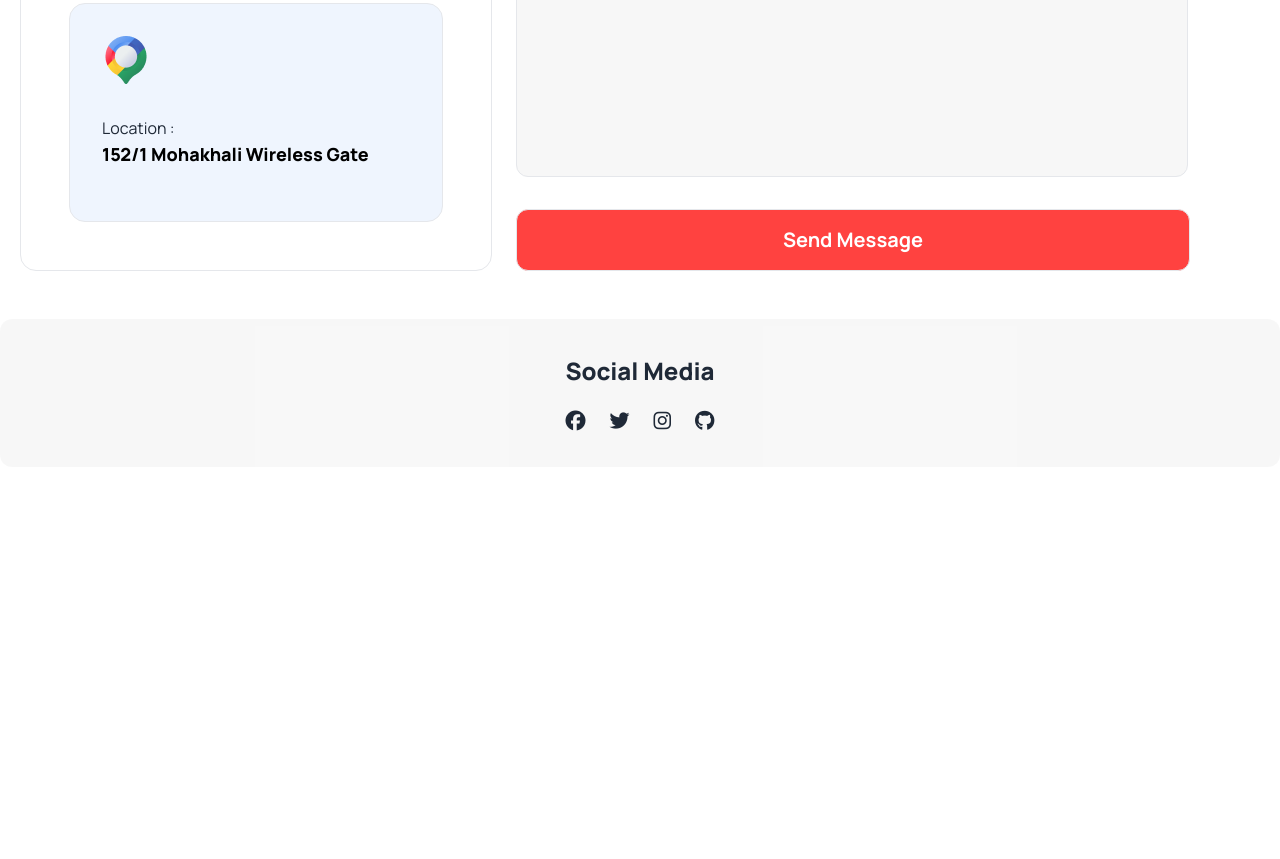
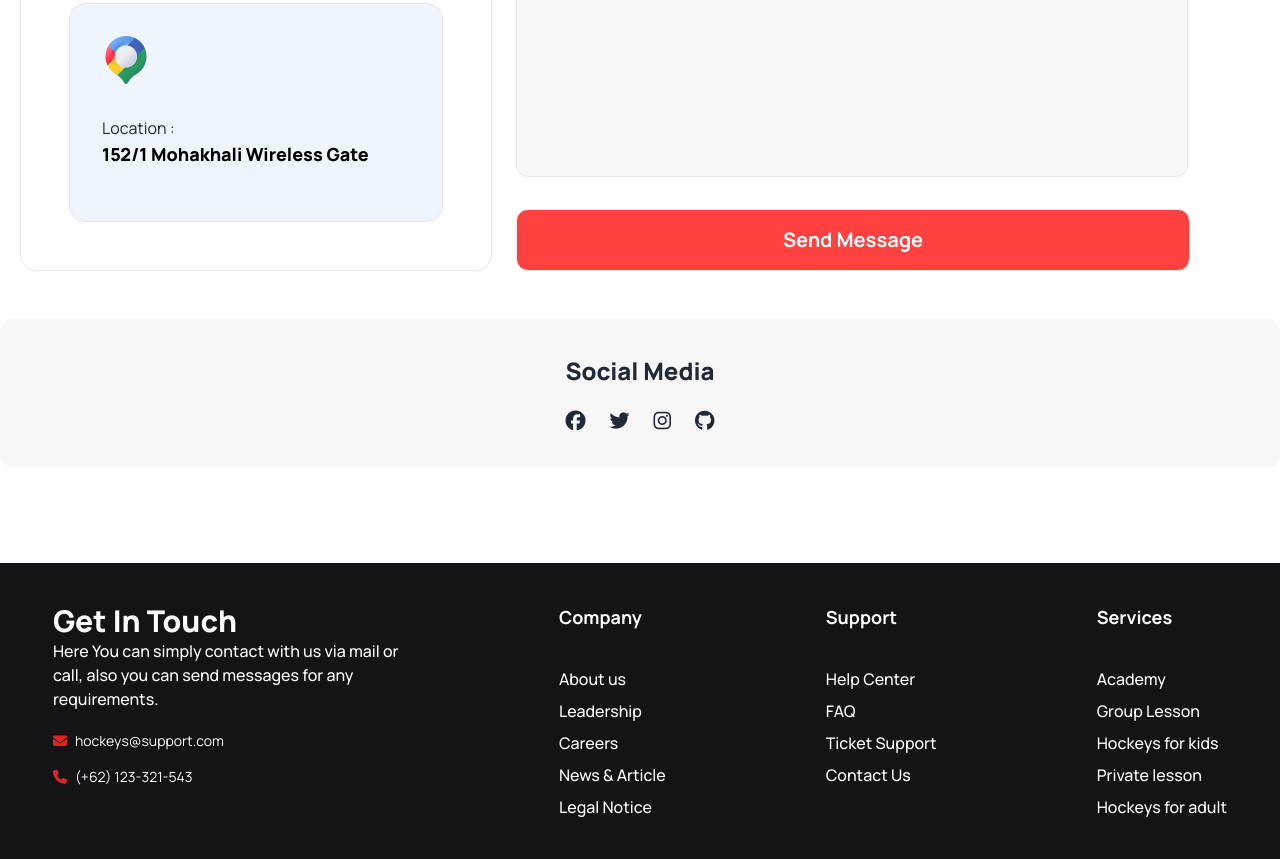
Before and after one commit to MimChowdhury66/third-assignment, a plain HTML site: page index.html in a window 1280 px wide. Shown: the part 5263-6122 px from the top of the page. Before the commit the page ends 5730 px from the top, so only its background shows below. Drawn offline with nearby package versions, Linux system fonts and the light colour scheme.

Commit message:
footer-add

```diff
--- a/index.html
+++ b/index.html
@@ -1208,17 +1208,25 @@
 
       </div>
 
-<!-- Social media section -->
+      <!-- Social media section -->
 
-  <div class="mx-auto mt-12 grid justify-center gap-6 bg-[#13131808] rounded-xl w-[335px] h-[140px] lg:w-full lg:h-full">
-  <h1 class="text-center text-2xl font-extrabold pt-9">Social Media</h1>
-  <div class="flex gap-6 text-xl pb-9">
-    <i class="fa-brands fa-facebook"></i>
-    <i class="fa-brands fa-twitter"></i>
-    <i class="fa-brands fa-instagram"></i>
-    <i class="fa-brands fa-github"></i>
-  </div>
-</div>
+      <div
+        class="mb-10 lg:mb-24 mx-auto mt-12 grid justify-center gap-6 bg-[#13131808] rounded-xl w-[335px] h-[140px] lg:w-full lg:h-full">
+        <h1
+          class="text-center text-2xl font-extrabold pt-9">
+          Social Media</h1>
+        <div
+          class="flex gap-6 text-xl pb-9">
+          <i
+            class="fa-brands fa-facebook"></i>
+          <i
+            class="fa-brands fa-twitter"></i>
+          <i
+            class="fa-brands fa-instagram"></i>
+          <i
+            class="fa-brands fa-github"></i>
+        </div>
+      </div>
 
     </div>
 
@@ -1226,10 +1234,116 @@
 
 
   </main>
+  <!-- footer section -->
 
+  <footer
+    class="footer p-10 bg-[#131318] text-base-content text-white  ">
+    <div
+      class="grid lg:flex mx-auto gap-10 lg:gap-40 ">
+      <div
+        class="text-center lg:text-start">
+        <aside>
+          <h1
+            class="text-2xl lg:text-3xl font-extrabold">
+            Get In Touch</h1>
+          <p
+            class="w-[287px] lg:w-[346px] text-base font-medium pb-5">
+            Here You can
+            simply
+            contact with us
+            via
+            mail or call, also
+            you
+            can send messages
+            for
+            any requirements.
+          </p>
+          <div class="grid justify-center lg:justify-start ">
+            <div
+              class="flex items-center gap-2 pb-4 ">
+              <i
+                class="fa-solid fa-envelope text-red-600"></i>
+              hockeys@support.com
+            </div>
+            <div
+              class="flex items-center gap-2">
+              <i
+                class="fa-solid fa-phone text-red-600"></i>
+              (+62)
+              123-321-543
+            </div>
 
-  <footer>
+          </div>
+        </aside>
+      </div>
 
+      <div
+        class="flex gap-10 lg:gap-40">
+        <div>
+          <nav
+            class="grid gap-2">
+            <h1
+              class="text-lg font-bold pb-7">
+              Company</h1>
+            <a
+              class="link link-hover text-base font-medium">About
+              us</a>
+            <a
+              class="link link-hover text-base font-medium">Leadership</a>
+            <a
+              class="link link-hover text-base font-medium">Careers</a>
+            <a
+              class="link link-hover text-base font-medium">News
+              & Article</a>
+            <a
+              class="link link-hover text-base font-medium">Legal
+              Notice</a>
+          </nav>
+        </div>
+        <div>
+          <nav
+            class="grid gap-2">
+            <h1
+              class="text-lg font-bold pb-7">
+              Support</h1>
+            <a
+              class="link link-hover text-base font-medium">Help
+              Center</a>
+            <a
+              class="link link-hover text-base font-medium">FAQ</a>
+            <a
+              class="link link-hover text-base font-medium">Ticket
+              Support</a>
+            <a
+              class="link link-hover text-base font-medium">Contact
+              Us</a>
+          </nav>
+        </div>
+      </div>
+      <div
+        class="flex-col mx-auto">
+        <nav
+          class="grid gap-2">
+          <h1
+            class="text-lg font-bold pb-7">
+            Services</h1>
+          <a
+            class="link link-hover text-base font-medium">Academy</a>
+          <a
+            class="link link-hover text-base font-medium">Group
+            Lesson</a>
+          <a
+            class="link link-hover text-base font-medium">Hockeys
+            for kids</a>
+          <a
+            class="link link-hover text-base font-medium">Private
+            lesson</a>
+          <a
+            class="link link-hover text-base font-medium">Hockeys
+            for adult</a>
+        </nav>
+      </div>
+    </div>
   </footer>
 </body>
 
```
